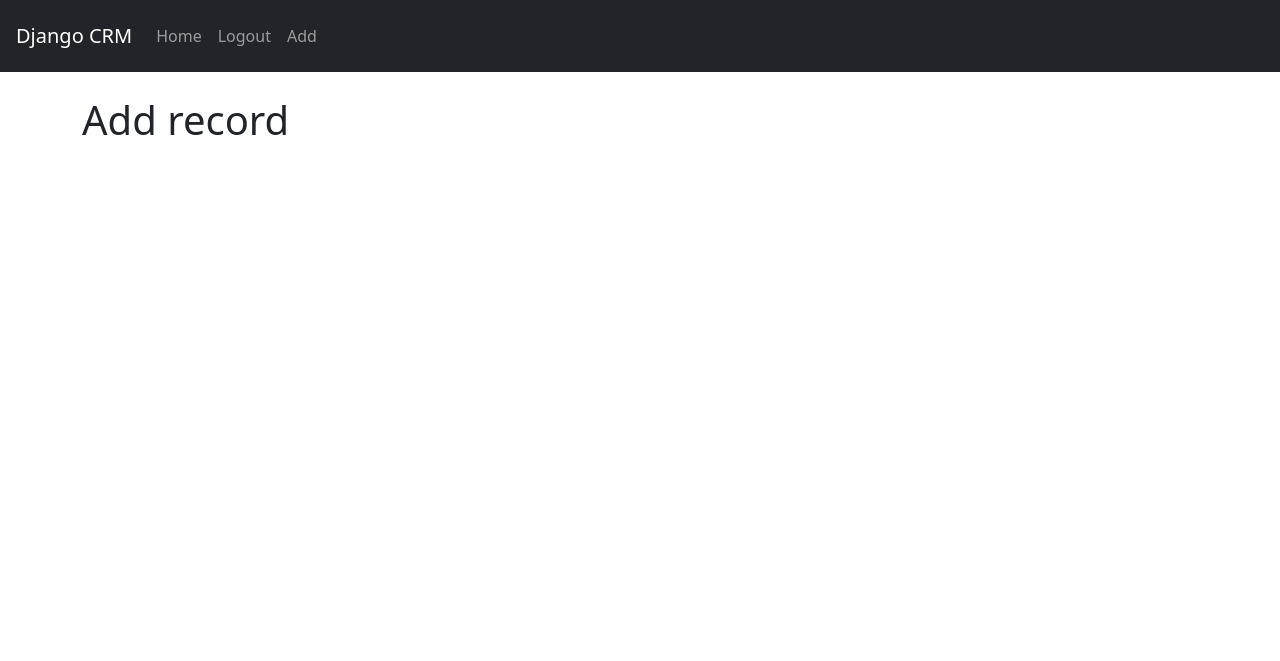
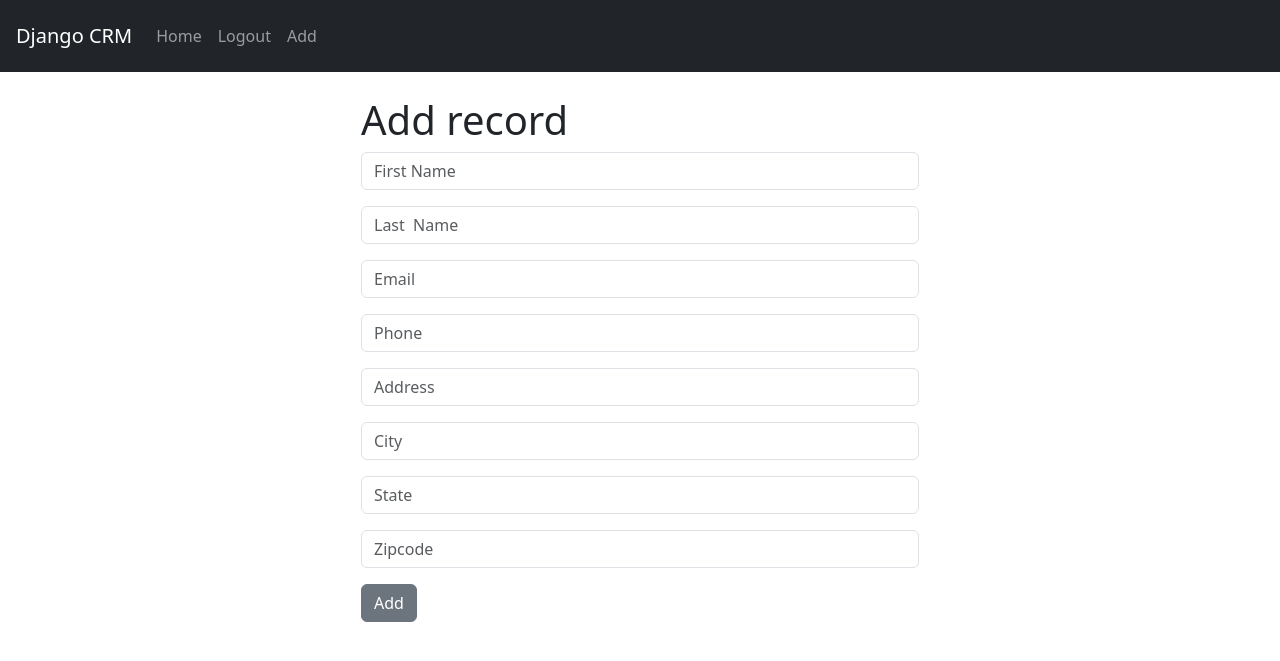
Before and after one commit to muzychka20/CRM, a Django app: page /add_record in a window 1280 px wide. Shown: the top 661 px of the page. Run offline with Django 5.2, Linux system fonts and the light colour scheme; the visitor is signed in with stand-in values (Sample User, id 1).

Commit message:
feat: add record

```diff
--- a/crm/website/forms.py
+++ b/crm/website/forms.py
@@ -1,7 +1,7 @@
 from django.contrib.auth.forms import UserCreationForm
 from django.contrib.auth.models import User
 from django import forms
-
+from .models import Record
 
 class SignUpForm(UserCreationForm):
     email = forms.EmailField(label="", widget=forms.TextInput(attrs={'class': 'form-control', 'placeholder': 'Email Adress'}))
@@ -31,3 +31,18 @@ class SignUpForm(UserCreationForm):
         self.fields['password2'].widget.attrs['placeholder'] = 'Confirm Password'
         self.fields['password2'].label = ''
         self.fields['password2'].help_text = '<span class="form-text text-muted"><small>Enter the same password as before, for verification.</small></span>'
+
+
+class AddRecordForm(forms.ModelForm):
+    first_name = forms.CharField(required=True, widget=forms.TextInput(attrs={"placeholder": "First Name", "class": "form-control"}), label="")
+    last_name = forms.CharField(required=True, widget=forms.TextInput(attrs={"placeholder": "Last  Name", "class": "form-control"}), label="")
+    email = forms.CharField(required=True, widget=forms.TextInput(attrs={"placeholder": "Email", "class": "form-control"}), label="")
+    phone = forms.CharField(required=True, widget=forms.TextInput(attrs={"placeholder": "Phone", "class": "form-control"}), label="")
+    address = forms.CharField(required=True, widget=forms.TextInput(attrs={"placeholder": "Address", "class": "form-control"}), label="")
+    city = forms.CharField(required=True, widget=forms.TextInput(attrs={"placeholder": "City", "class": "form-control"}), label="")
+    state = forms.CharField(required=True, widget=forms.TextInput(attrs={"placeholder": "State", "class": "form-control"}), label="")
+    zipcode = forms.CharField(required=True, widget=forms.TextInput(attrs={"placeholder": "Zipcode", "class": "form-control"}), label="")
+
+    class Meta:
+        model = Record
+        exclude = ("user",)
--- a/crm/website/templates/add_record.html
+++ b/crm/website/templates/add_record.html
@@ -1,7 +1,12 @@
 {% extends 'base.html' %}
 
 {% block content %}
-
-<h1>Add record</h1>
-
+    <div class="col-md-6 offset-md-3">
+        <h1>Add record</h1>
+        <form method="POST" action="{% url 'add_record'  %}">
+            {% csrf_token %}
+            {{ form.as_p }}
+            <button type="submit" class="btn btn-secondary">Add</button>
+        </form>
+  </div>
 {% endblock %}
--- a/crm/website/templates/record.html
+++ b/crm/website/templates/record.html
@@ -22,6 +22,7 @@
       <strong>Created At: </strong>{{ record.created_at }} <br>
       </p>
       <a href="{% url 'home' %}" class="btn btn-primary">Go Back</a>
+      <a href="{% url 'update_record' record.id %}" class="btn btn-primary">Update</a>
       <a href="{% url 'delete_record' record.id %}" class="btn btn-danger">Delete</a>
     </div>
   </div>
--- a/crm/website/urls.py
+++ b/crm/website/urls.py
@@ -10,4 +10,5 @@ urlpatterns = [
     path('record/<int:pk>', views.customer_record, name='record'),
     path('delete_record/<int:pk>', views.delete_record, name='delete_record'),
     path('add_record', views.add_record, name='add_record'),
+    path('update_record/<int:pk>', views.update_record, name='update_record'),
 ]
--- a/crm/website/views.py
+++ b/crm/website/views.py
@@ -2,7 +2,9 @@ from django.contrib.auth import authenticate
 from django.shortcuts import render, redirect
 from django.contrib.auth import authenticate, login, logout
 from django.contrib import messages
-from .forms import SignUpForm
+from django.template.context_processors import request
+
+from .forms import SignUpForm, AddRecordForm
 from .models import Record
 
 
@@ -77,4 +79,28 @@ def delete_record(request, pk):
 
 
 def add_record(request):
-    return render(request, 'add_record.html', {})
+    form = AddRecordForm(request.POST or None)
+    if request.user.is_authenticated:
+        if request.method == "POST":
+            if form.is_valid():
+                add_record = form.save()
+                messages.success(request, "Record added")
+                return redirect('home')
+        return render(request, 'add_record.html', {"form": form})
+    else:
+        messages.success(request, "You must be logged in")
+        return redirect('home')
+
+
+def update_record(request, pk):
+    if request.user.is_authenticated:
+        current_record = Record.objects.get(id=pk)
+        form = AddRecordForm(request.POST or None, instance=current_record)
+        if form.is_valid():
+            form.save()
+            messages.success(request, "Record has been updated!")
+            return redirect('home')
+        return render(request, 'update_record.html', {"form": form})
+    else:
+        messages.success(request, "You must be logged in")
+        return redirect('home')
```
Also changed, not shown: crm/website/templates/update_record.html (added, +13 -0 lines).
